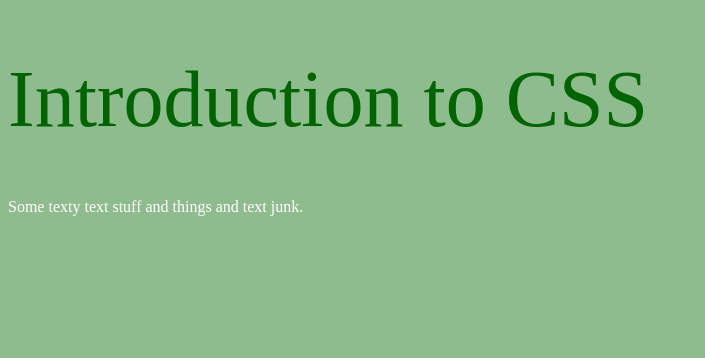
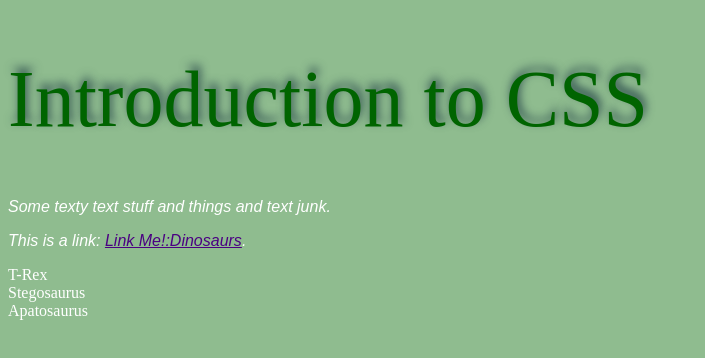
Before and after one commit to CelesteLavo0118/intro-to-css, a plain HTML site: page index.html in a window 1280 px wide. Shown: the whole page, without its empty margins (0-705 px from the left). Drawn offline with Linux system fonts and the light colour scheme.

Commit message:
more edits

```diff
--- a/css/main.css
+++ b/css/main.css
@@ -10,4 +10,29 @@ h1 {
   color:darkgreen;
   font-weight:normal;
   font-size:5rem;
+  lime-height:1;
+  text-shadow:2px -5px 10px darkslategrey;
 }
+
+p {
+  font-style:italic;
+  font-decoration:line-through;
+  text-aling: center;
+  font-family:Arial,sans-serif;
+}
+
+ol{
+  list-style-type:none;
+  /*none
+  decimal,circle,lower-alpha, lower-roman, upper-alpha, upper-roman,square, disc
+  */
+  padding:0;
+}
+
+a {
+  color:indigo;
+}
+
+a:hover {
+  color:mediumslateblue;
+}
--- a/index.html
+++ b/index.html
@@ -5,6 +5,7 @@
   <title>Intro to CSS</title>
   <!--used for metadata about this file; will not be rendered-->
   <link href="css/main.css" rel="stylesheet">
+  <link href='http://fonts.googleapis.com/css?family=Shadows+Into+Light' rel='stylesheet' type='text/css'>
 </head>
 <body>
   <!--The body of HTML document, everything in here will render-->
@@ -12,5 +13,13 @@
   <h1> Introduction to CSS </h1>
   <p>Some texty text stuff and things and text junk.</p>
 
+  <p>This is a link: <a href="http://en.wikipedia.org/wiki/Dinosaur">Link Me!:Dinosaurs</a>.</p>
+
+  <ol>
+    <li>T-Rex</li>
+    <li>Stegosaurus</li>
+    <li>Apatosaurus</li>
+  </ol>
+
 </body>
 </html>
```
